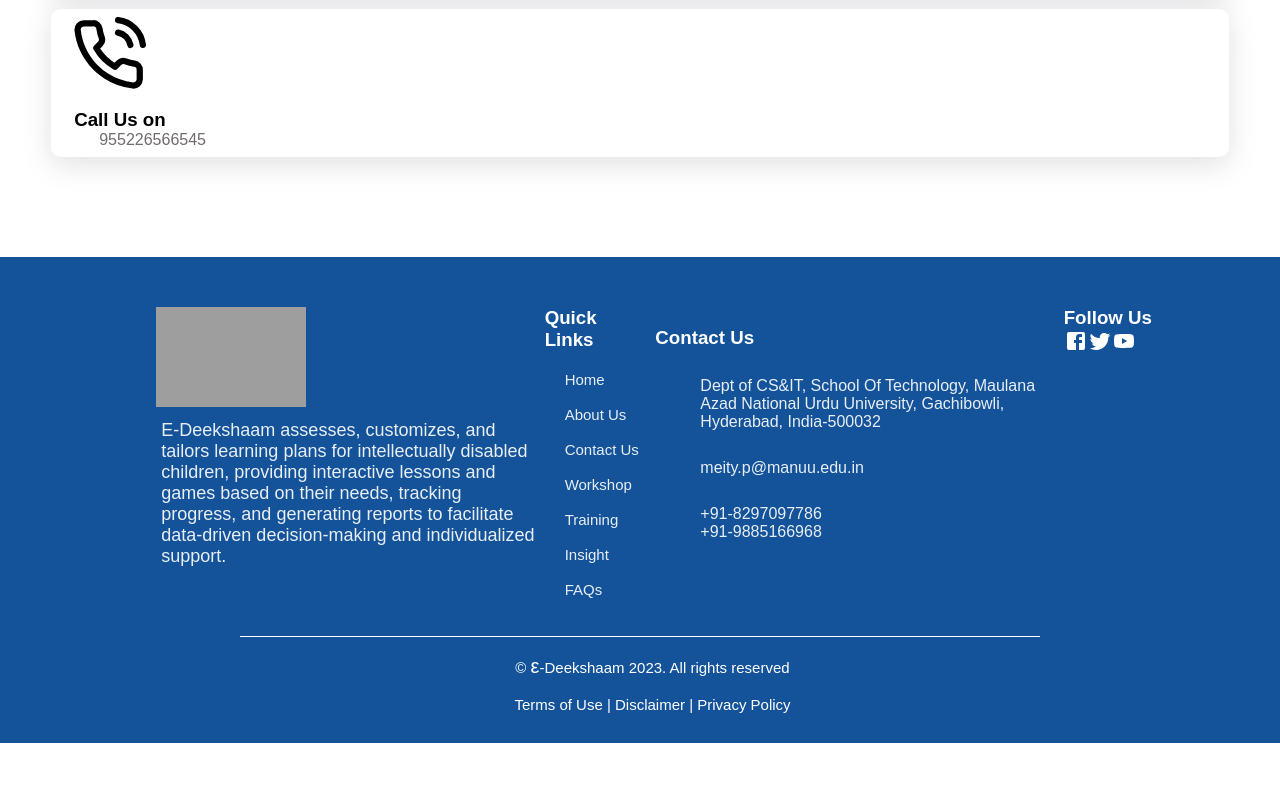
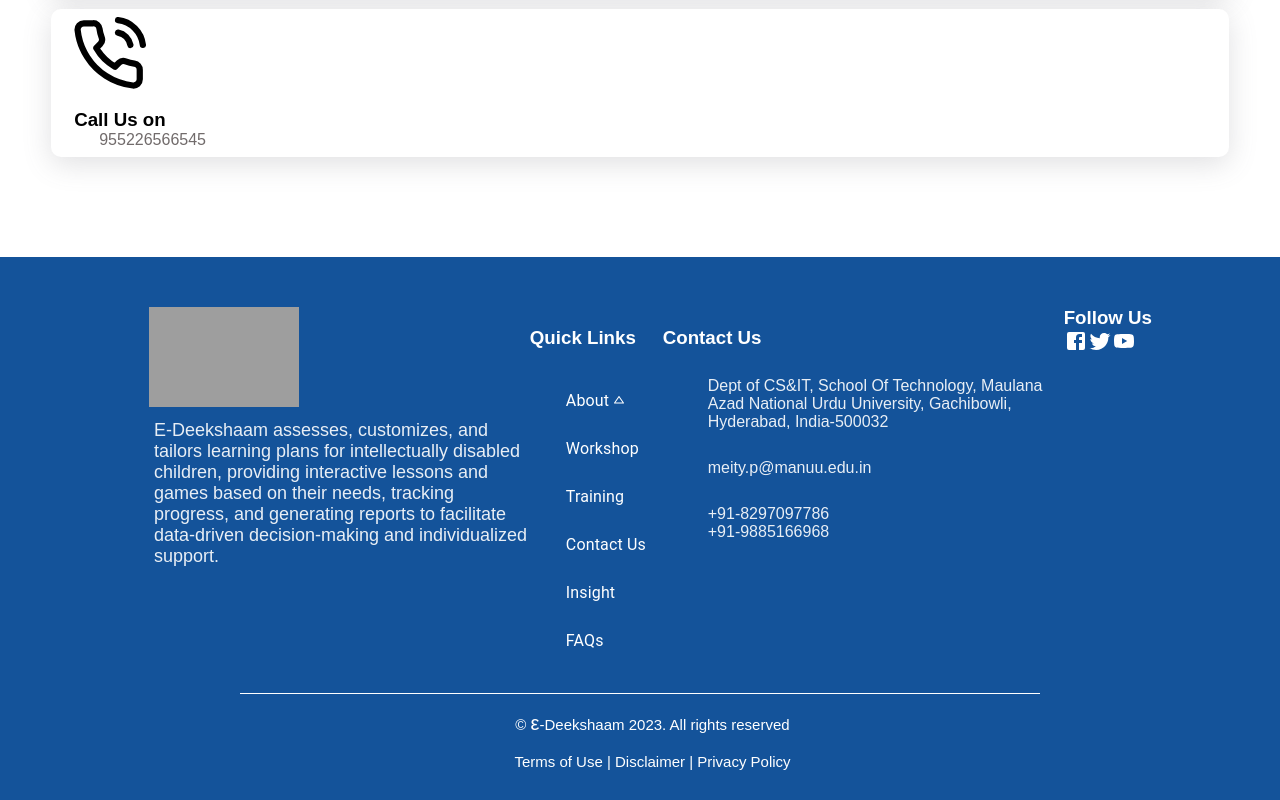
Before and after one commit to alamjamal/website, a React (Create React App) app: page /Faq in a window 1280 px wide. Shown: the part 1221-2021 px from the top of the page. Before the commit the page ends 1964 px from the top, so only its background shows below. Built offline with nearby package versions, Linux system fonts and the light colour scheme; grey boxes are pictures that could not be loaded.

Commit message:
added go to top on every route change

```diff
--- a/src/App.js
+++ b/src/App.js
@@ -12,26 +12,28 @@
 import Manuu from "./components/manuu/manuu";
 import Team from "./components/team/team";
 import Expert from "./components/experts/expert";
+import ScrollToTop from "./ScrollToTop";
 
 function App() {
   return (
     <>
       <Router>
-        <Navbar/>
+        <ScrollToTop/>
+        <Navbar />
         <Routes>
           <Route exact path="/" element={<Home />}></Route>
-           <Route exact path="/Edeeksham" element={<Edeeksham />}></Route>
+          <Route exact path="/Edeeksham" element={<Edeeksham />}></Route>
           <Route exact path="/Manuu" element={<Manuu />}></Route>
-           <Route exact path="/Team" element={<Team />}></Route>
+          <Route exact path="/Team" element={<Team />}></Route>
           <Route exact path="/Expert" element={<Expert />}></Route>
-           <Route exact path="/Workshop" element={<Workshop />}></Route>
+          <Route exact path="/Workshop" element={<Workshop />}></Route>
           <Route exact path="/Training" element={<Training />}></Route>
           <Route exact path="/Contact" element={<Contact />}></Route>
           <Route exact path="/Insight" element={<Insight />}></Route>
           <Route exact path="/Faq" element={<Faqs />}></Route>
         </Routes>
+        <Footer />
       </Router>
-      <Footer />
     </>
   );
 }
--- /dev/null
+++ b/src/ScrollToTop.js
@@ -0,0 +1,17 @@
+import { useEffect } from "react";
+import { useLocation } from "react-router-dom";
+
+export default function ScrollToTop() {
+  const { pathname } = useLocation();
+
+  useEffect(() => {
+    // "document.documentElement.scrollTo" is the magic for React Router Dom v6
+    document.documentElement.scrollTo({
+      top: 0,
+      left: 0,
+      behavior: "instant", // Optional if you want to skip the scrolling animation
+    });
+  }, [pathname]);
+
+  return null;
+}
--- a/src/components/footer/Footer.js
+++ b/src/components/footer/Footer.js
@@ -1,10 +1,20 @@
-import React from "react";
+import React, { useState } from "react";
 import "./style.css"; // Import your CSS file
 import eDeekshamLogo from "../../assets/images/edeeksham_logo_new-removebg-preview.png";
 import FacebookIcon from "@mui/icons-material/Facebook";
 import YouTubeIcon from "@mui/icons-material/YouTube";
 import TwitterIcon from "@mui/icons-material/Twitter";
+import { Link } from "react-router-dom";
+import {
+  List,
+  ListItemButton,
+  ListItemIcon,
+  ListItemText,
+} from "@mui/material";
+import {BiUpArrow,BiDownArrow} from 'react-icons/bi'
+
 function Footer() {
+  const [tab, setTab] = useState(false);
   return (
     <div>
       {/* ======================================================= Footer section start ======================================================= */}
@@ -24,15 +34,77 @@
           </div>
           <div className="footer-second">
             <h3>Quick Links</h3>
-            <ul>
-              <li>Home</li>
-              <li>About Us</li>
-              <li>Contact Us</li>
-              <li>Workshop</li>
-              <li>Training</li>
-              <li>Insight</li>
-              <li>FAQs</li>
-            </ul>
+            <List>
+              <ListItemButton onClick={() => setTab(!tab)} >
+                <ListItemIcon>
+                  <ListItemText sx={{ color: "white" }}>
+                    About{" "}
+                    {tab ? (
+                      <BiDownArrow fontSize={12} />
+                    ) : (
+                      <BiUpArrow fontSize={12} />
+                    )}{" "}
+                  </ListItemText>
+                </ListItemIcon>
+              </ListItemButton>
+              {tab && (
+                <div style={{ marginLeft: "25px" }}>
+                  <ListItemButton component={Link} to="/Edeeksham">
+                    <ListItemIcon>
+                      <ListItemText sx={{ color: "white" }}>
+                        E-deeksham
+                      </ListItemText>
+                    </ListItemIcon>
+                  </ListItemButton>
+                  <ListItemButton component={Link} to="/Team">
+                    <ListItemIcon>
+                      <ListItemText sx={{ color: "white" }}>
+                        Our Team
+                      </ListItemText>
+                    </ListItemIcon>
+                  </ListItemButton>
+                  <ListItemButton component={Link} to="/Expert">
+                    <ListItemIcon>
+                      <ListItemText sx={{ color: "white" }}>
+                        Experts
+                      </ListItemText>
+                    </ListItemIcon>
+                  </ListItemButton>
+                  <ListItemButton component={Link} to="/Manuu" >
+                    <ListItemIcon>
+                      <ListItemText sx={{ color: "white" }}>MANUU</ListItemText>
+                    </ListItemIcon>
+                  </ListItemButton>
+                </div>
+              )}
+              <ListItemButton component={Link} to="/Workshop">
+                <ListItemIcon>
+                  <ListItemText sx={{ color: "white" }}>Workshop</ListItemText>
+                </ListItemIcon>
+              </ListItemButton>
+              <ListItemButton component={Link} to="/Training">
+                <ListItemIcon>
+                  <ListItemText sx={{ color: "white" }}>Training</ListItemText>
+                </ListItemIcon>
+              </ListItemButton>
+              <ListItemButton component={Link} to="/Contact">
+                <ListItemIcon>
+                  <ListItemText sx={{ color: "white" }}>
+                    Contact Us
+                  </ListItemText>
+                </ListItemIcon>
+              </ListItemButton>
+              <ListItemButton component={Link} to="/Insight">
+                <ListItemIcon>
+                  <ListItemText sx={{ color: "white" }}>Insight</ListItemText>
+                </ListItemIcon>
+              </ListItemButton>
+              <ListItemButton component={Link} to="/Faq" >
+                <ListItemIcon>
+                  <ListItemText sx={{ color: "white" }}>FAQs</ListItemText>
+                </ListItemIcon>
+              </ListItemButton>
+            </List>
           </div>
           <div className="footer-third">
             <h3>Contact Us</h3>
--- a/src/components/footer/style.css
+++ b/src/components/footer/style.css
@@ -53,8 +53,8 @@
 }
 
 .footer-second {
-    width: 10%;
-    margin-top: 0px;
+    margin-top: 20px;
+
 }
 
 .footer-second ul {
```
